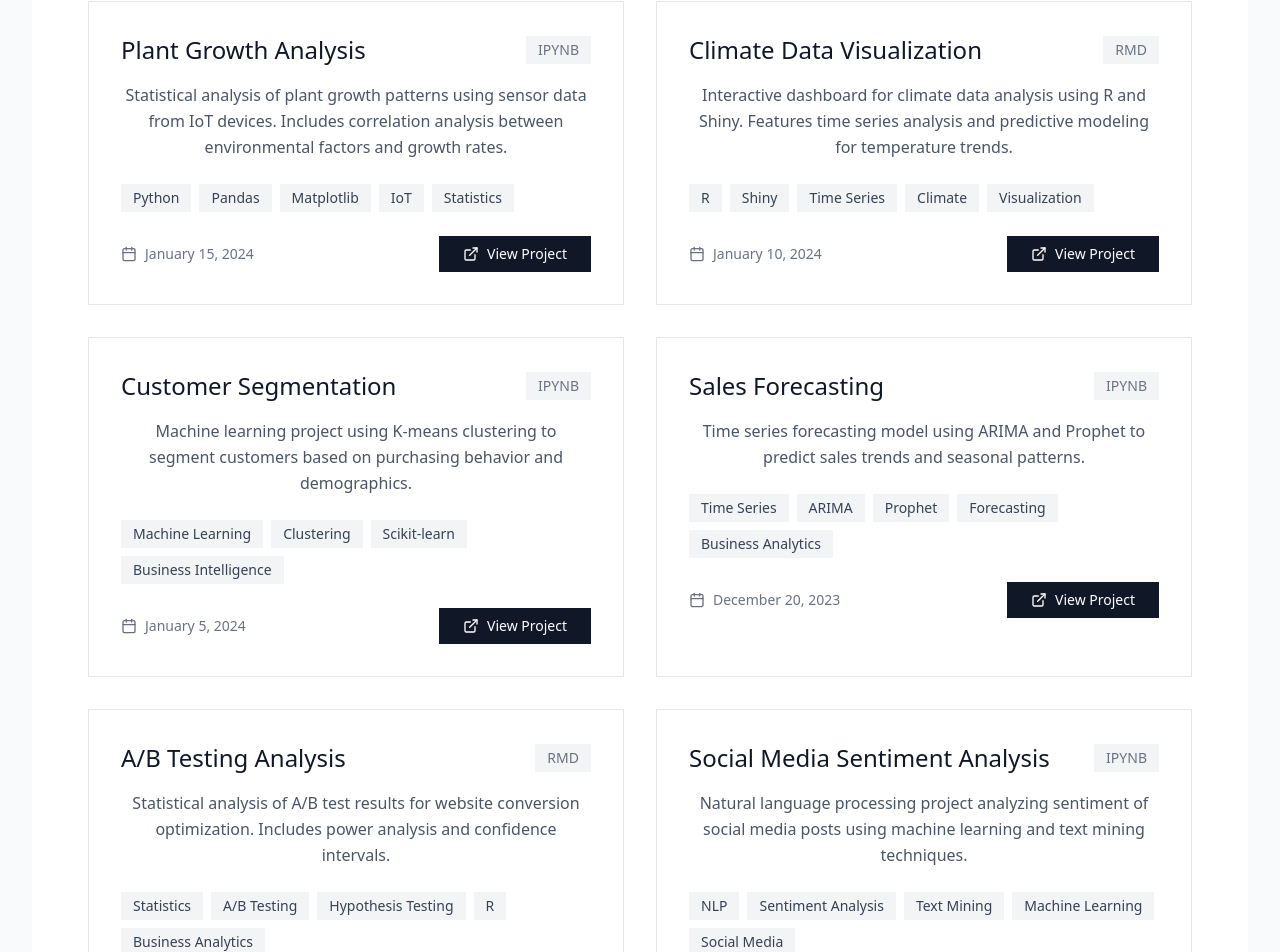
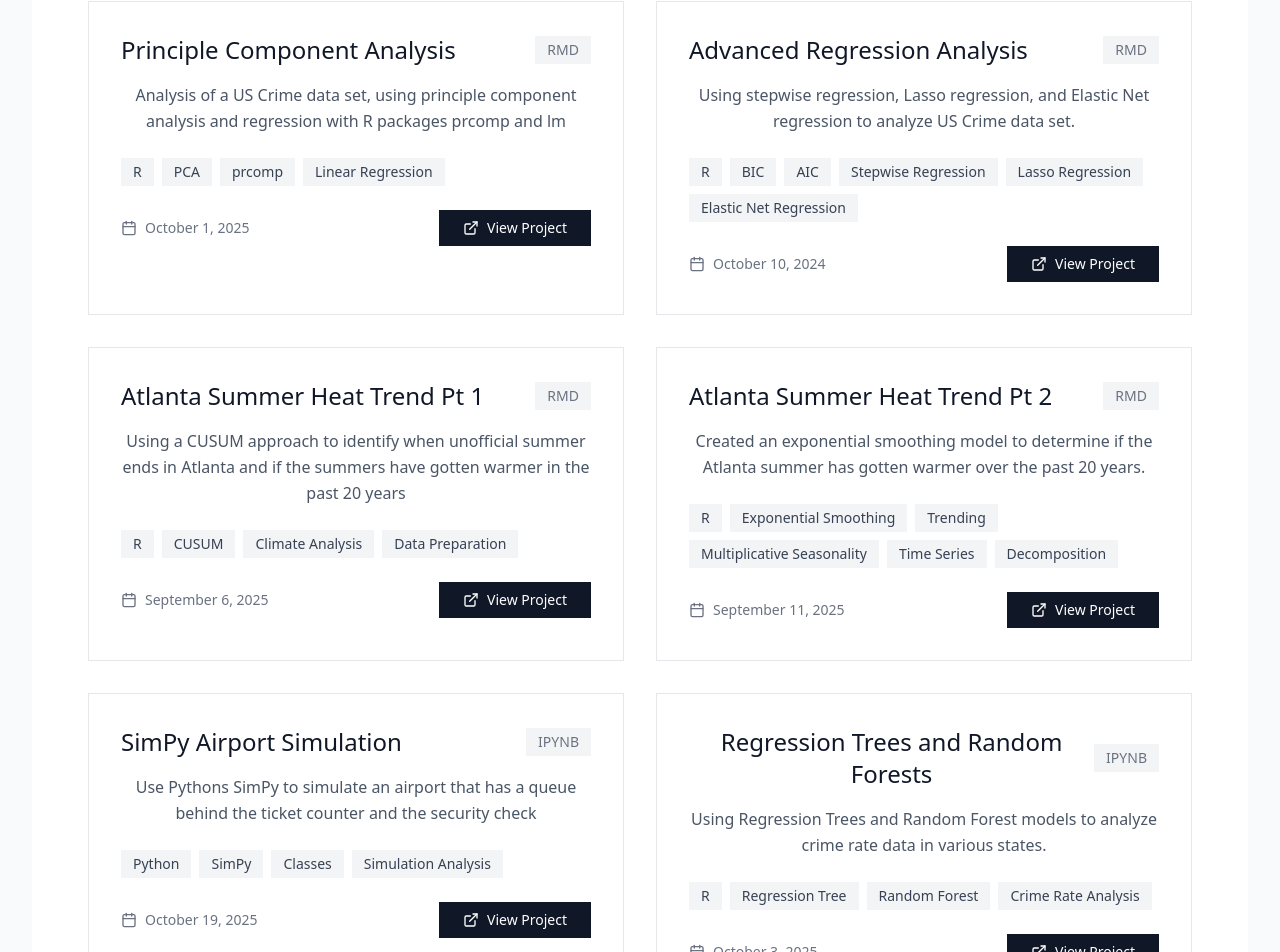
Before and after one commit to E-Saidnawey/react-app, a React (Vite) app: page /analysis in a window 1280 px wide. Shown: the part 324-1276 px from the top of the page. Built offline with nearby package versions, Linux system fonts and the light colour scheme.

Commit message:
Added analysis to analysis page

```diff
--- a/src/pages/Analysis.tsx
+++ b/src/pages/Analysis.tsx
@@ -19,64 +19,74 @@ const Analysis: React.FC = () => {
   const projects: Project[] = [
     {
       id: '1',
-      title: 'Plant Growth Analysis',
-      description: 'Statistical analysis of plant growth patterns using sensor data from IoT devices. Includes correlation analysis between environmental factors and growth rates.',
-      notebookPath: '/notebooks/plant_growth_analysis.ipynb',
-      notebookType: 'ipynb',
-      tags: ['Python', 'Pandas', 'Matplotlib', 'IoT', 'Statistics'],
-      createdAt: '2024-01-15',
+      title: 'Principle Component Analysis',
+      description: 'Analysis of a US Crime data set, using principle component analysis and regression with R packages prcomp and lm ',
+      notebookPath: '/notebooks/PCA_Analysis.pdf',
+      notebookType: 'rmd',
+      tags: ['R', 'PCA', 'prcomp', 'Linear Regression'],
+      createdAt: '2025-10-01',
       thumbnail: '/images/plant-analysis-thumb.png'
     },
     {
       id: '2',
-      title: 'Climate Data Visualization',
-      description: 'Interactive dashboard for climate data analysis using R and Shiny. Features time series analysis and predictive modeling for temperature trends.',
-      notebookPath: '/notebooks/climate_analysis.Rmd',
+      title: 'Advanced Regression Analysis',
+      description: 'Using stepwise regression, Lasso regression, and Elastic Net regression to analyze US Crime data set.',
+      notebookPath: '/notebooks/AdvancedRegressionAnalysis.pdf',
       notebookType: 'rmd',
-      tags: ['R', 'Shiny', 'Time Series', 'Climate', 'Visualization'],
-      createdAt: '2024-01-10',
+      tags: ['R', 'BIC', 'AIC', 'Stepwise Regression', 'Lasso Regression', 'Elastic Net Regression'],
+      createdAt: '2024-10-10',
       thumbnail: '/images/climate-dashboard-thumb.png'
     },
     {
       id: '3',
-      title: 'Customer Segmentation',
-      description: 'Machine learning project using K-means clustering to segment customers based on purchasing behavior and demographics.',
-      notebookPath: '/notebooks/customer_segmentation.ipynb',
-      notebookType: 'ipynb',
-      tags: ['Machine Learning', 'Clustering', 'Scikit-learn', 'Business Intelligence'],
-      createdAt: '2024-01-05',
+      title: 'Atlanta Summer Heat Trend Pt 1',
+      description: 'Using a CUSUM approach to identify when unofficial summer ends in Atlanta and if the summers have gotten warmer in the past 20 years',
+      notebookPath: '/notebooks/TrendAtlantaSummers.pdf',
+      notebookType: 'rmd',
+      tags: ['R', 'CUSUM', 'Climate Analysis', 'Data Preparation'],
+      createdAt: '2025-09-06',
       thumbnail: '/images/customer-segmentation-thumb.png'
     },
     {
       id: '4',
-      title: 'Sales Forecasting',
-      description: 'Time series forecasting model using ARIMA and Prophet to predict sales trends and seasonal patterns.',
-      notebookPath: '/notebooks/sales_forecasting.ipynb',
-      notebookType: 'ipynb',
-      tags: ['Time Series', 'ARIMA', 'Prophet', 'Forecasting', 'Business Analytics'],
-      createdAt: '2023-12-20',
+      title: 'Atlanta Summer Heat Trend Pt 2',
+      description: 'Created an exponential smoothing model to determine if the Atlanta summer has gotten warmer over the past 20 years.',
+      notebookPath: '/notebooks/TrendAtlantaSummer2.pdf',
+      notebookType: 'rmd',
+      tags: ['R', 'Exponential Smoothing', 'Trending', 'Multiplicative Seasonality', 'Time Series', 'Decomposition'],
+      createdAt: '2025-09-11',
       thumbnail: '/images/sales-forecast-thumb.png'
     },
     {
       id: '5',
-      title: 'A/B Testing Analysis',
-      description: 'Statistical analysis of A/B test results for website conversion optimization. Includes power analysis and confidence intervals.',
-      notebookPath: '/notebooks/ab_testing_analysis.Rmd',
-      notebookType: 'rmd',
-      tags: ['Statistics', 'A/B Testing', 'Hypothesis Testing', 'R', 'Business Analytics'],
-      createdAt: '2023-12-15',
+      title: 'SimPy Airport Simulation ',
+      description: 'Use Pythons SimPy to simulate an airport that has a queue behind the ticket counter and the security check',
+      notebookPath: '/notebooks/SimpyTutorial.pdf',
+      notebookType: 'ipynb',
+      tags: ['Python', 'SimPy', 'Classes', 'Simulation Analysis'],
+      createdAt: '2025-10-19',
       thumbnail: '/images/ab-testing-thumb.png'
     },
     {
       id: '6',
-      title: 'Social Media Sentiment Analysis',
-      description: 'Natural language processing project analyzing sentiment of social media posts using machine learning and text mining techniques.',
-      notebookPath: '/notebooks/sentiment_analysis.ipynb',
+      title: 'Regression Trees and Random Forests',
+      description: 'Using Regression Trees and Random Forest models to analyze crime rate data in various states.',
+      notebookPath: '/notebooks/RegressionTrees_AndForests.pdf',
       notebookType: 'ipynb',
-      tags: ['NLP', 'Sentiment Analysis', 'Text Mining', 'Machine Learning', 'Social Media'],
-      createdAt: '2023-12-10',
+      tags: ['R', 'Regression Tree', 'Random Forest', 'Crime Rate Analysis'],
+      createdAt: '2025-10-03',
       thumbnail: '/images/sentiment-analysis-thumb.png'
-    }
+    },
+    {
+      id: '7',
+      title: 'K Nearest Neighbors and K Means Analysis in R',
+      description: 'Created a KNN model to determine crime rate data in a city with multiple components. Additionally, use K means to determine flower type in iris data set',
+      notebookPath: '/notebooks/K_Nearest_Neighbors.pdf',
+      notebookType: 'rmd',
+      tags: ['R', 'kknn', 'kmeans', 'Cross-Validation', 'Data Preparation'],
+      createdAt: '2025-08-30',
+      thumbnail: '/images/sentiment-analysis-thumb.png'
+    },
   ];
 
   const handleViewNotebook = (project: Project) => {
@@ -158,7 +168,7 @@ const Analysis: React.FC = () => {
 
       {/* Project Detail Modal */}
       {selectedProject && (
-        <div className="fixed inset-0 bg-black bg-opacity-50 flex items-center justify-center p-4 z-50">
+        <div className="fixed inset-0 bg-black/50 flex items-center justify-center p-4 z-50">
           <div className="bg-white max-w-3xl w-full max-h-[90vh] overflow-y-auto">
             <div className="p-8">
               <div className="flex items-center justify-between mb-6">
```
Also changed, not shown: 1 other file (tests, documents, lock files or other folders).
